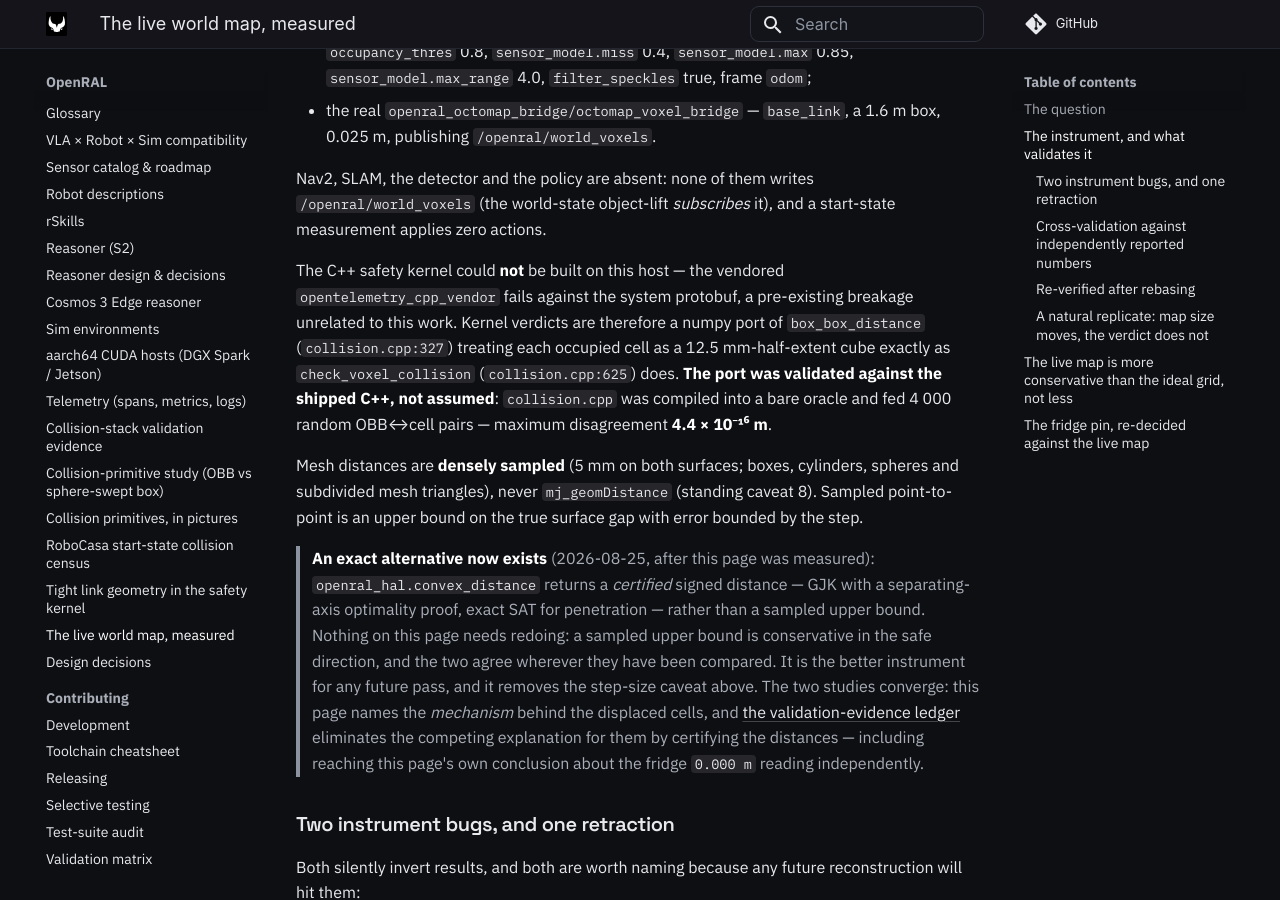
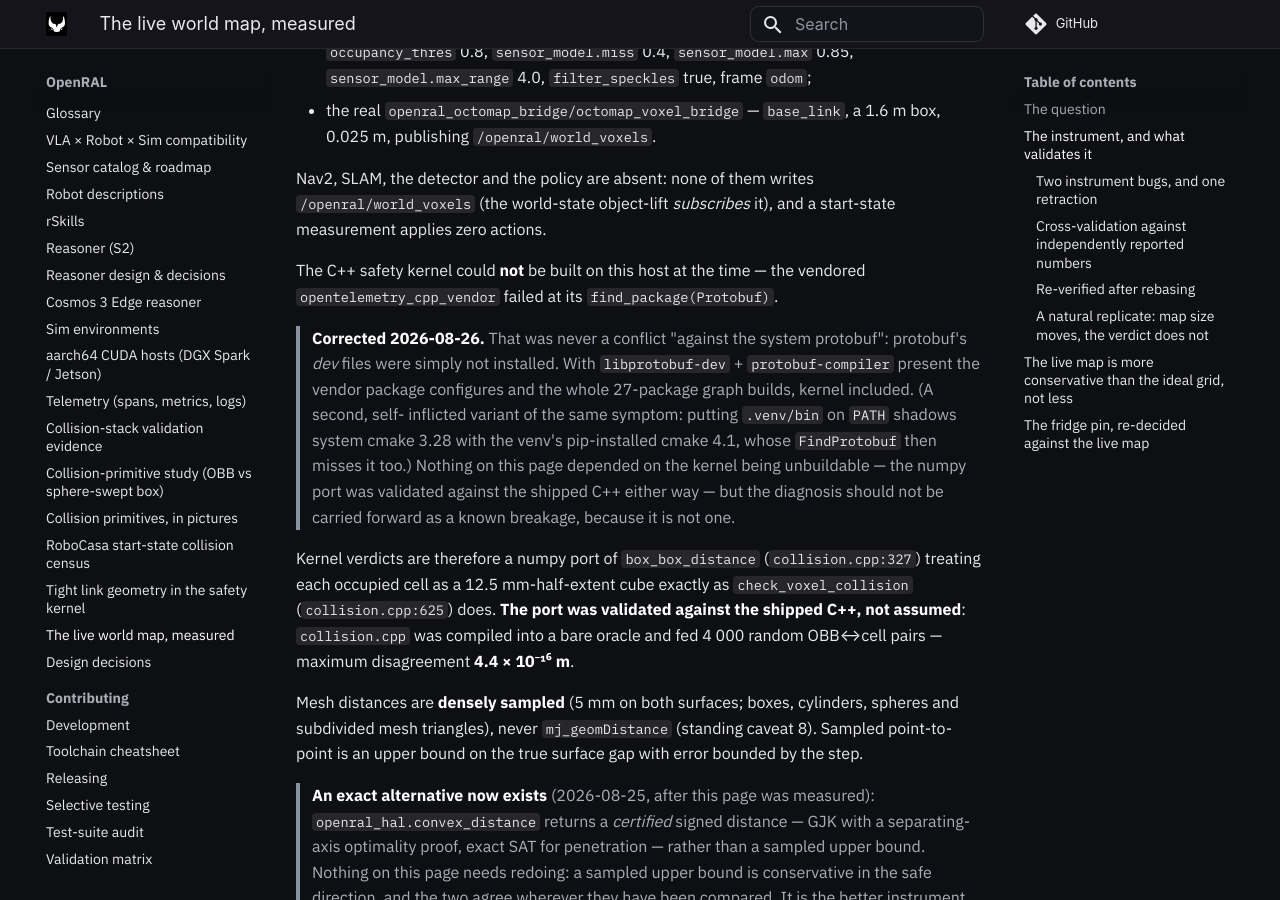
Before and after one commit to OpenRAL/openral, an MkDocs documentation site: the page built from docs/reference/world-map-fidelity.md, in a window 1280 px wide and 900 px high, scrolled down 1432 px. Built offline with MkDocs 1.6.1 and Material for MkDocs 9.7.7, drawn with Linux system fonts in a browser that asks for light colours; comment, search, counter and statistics services are not loaded.

Commit message:
docs(collision): the kernel was never unbuildable — protobuf dev was just missing
`world-map-fidelity.md` recorded `opentelemetry_cpp_vendor` as failing "against
the system protobuf", a pre-existing breakage. It is not one: protobuf's dev
files were simply absent. With `libprotobuf-dev` + `protobuf-compiler` the
vendor package configures and all 27 colcon packages build, kernel included.

Also names the self-inflicted variant of the same symptom, because it will
recur: putting `.venv/bin` on `PATH` shadows system cmake 3.28 with the venv's
pip-installed cmake 4.1, whose `FindProtobuf` misses it too.

Nothing the study concluded depended on this — the numpy port was validated
against the shipped C++ regardless — but a wrong diagnosis carried forward as a
known breakage costs the next person the same afternoon.

Co-Authored-By: Claude Opus 5 (1M context) <noreply@anthropic.com>
Claude-Session: https://claude.ai/code/session_01AUHf6L14nsiQTJfk8LEviR
Signed-off-by: Adrian <adrian@qualiastudios.dev>

```diff
--- a/docs/reference/world-map-fidelity.md
+++ b/docs/reference/world-map-fidelity.md
@@ -68,9 +68,21 @@ Nav2, SLAM, the detector and the policy are absent: none of them writes
 `/openral/world_voxels` (the world-state object-lift *subscribes* it), and a
 start-state measurement applies zero actions.
 
-The C++ safety kernel could **not** be built on this host — the vendored
-`opentelemetry_cpp_vendor` fails against the system protobuf, a pre-existing
-breakage unrelated to this work. Kernel verdicts are therefore a numpy port of
+The C++ safety kernel could **not** be built on this host at the time — the
+vendored `opentelemetry_cpp_vendor` failed at its `find_package(Protobuf)`.
+
+> **Corrected 2026-08-26.** That was never a conflict "against the system
+> protobuf": protobuf's *dev* files were simply not installed. With
+> `libprotobuf-dev` + `protobuf-compiler` present the vendor package configures
+> and the whole 27-package graph builds, kernel included. (A second, self-
+> inflicted variant of the same symptom: putting `.venv/bin` on `PATH` shadows
+> system cmake 3.28 with the venv's pip-installed cmake 4.1, whose
+> `FindProtobuf` then misses it too.) Nothing on this page depended on the
+> kernel being unbuildable — the numpy port was validated against the shipped
+> C++ either way — but the diagnosis should not be carried forward as a known
+> breakage, because it is not one.
+
+Kernel verdicts are therefore a numpy port of
 `box_box_distance` (`collision.cpp:327`) treating each occupied cell as a
 12.5 mm-half-extent cube exactly as `check_voxel_collision`
 (`collision.cpp:625`) does. **The port was validated against the shipped C++,
```
